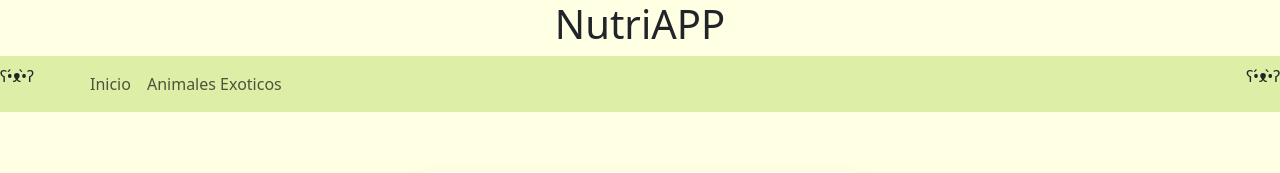
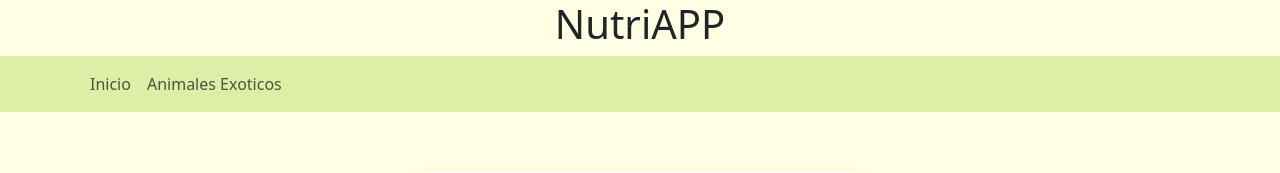
Before and after one commit to Karla-Michelle-Andres-Cruz/nutriApp, a Flask app: page / in a window 1280 px wide. Shown: the top 173 px of the page. Run offline with Flask 3, Linux system fonts and the light colour scheme.

Commit message:
03/11/2025

```diff
--- a/templates/index.html
+++ b/templates/index.html
@@ -11,7 +11,6 @@
         <h1 class="text-center">NutriAPP</h1>
         <nav class="navbar navbar-expand-lg" style="background-color:#ddeea7;">
 
-            <p class="navar-brand" >ʕ•́ᴥ•̀ʔ</p>
         <div class="container text-center">
         <button class="navbar-toggler" type="button" data-bs-toggle="collapse" data-bs-target="#navbarNav" aria-controls="navbarNav" aria-expanded="false" aria-label="Toggle navigation">
             <span class="navbar-toggler-icon"></span>
@@ -27,7 +26,6 @@
             </ul>
             </div>
         </div>
-        <p class="navar-brand">ʕ•́ᴥ•̀ʔ</p>
     </nav>
     </header>
 
```
